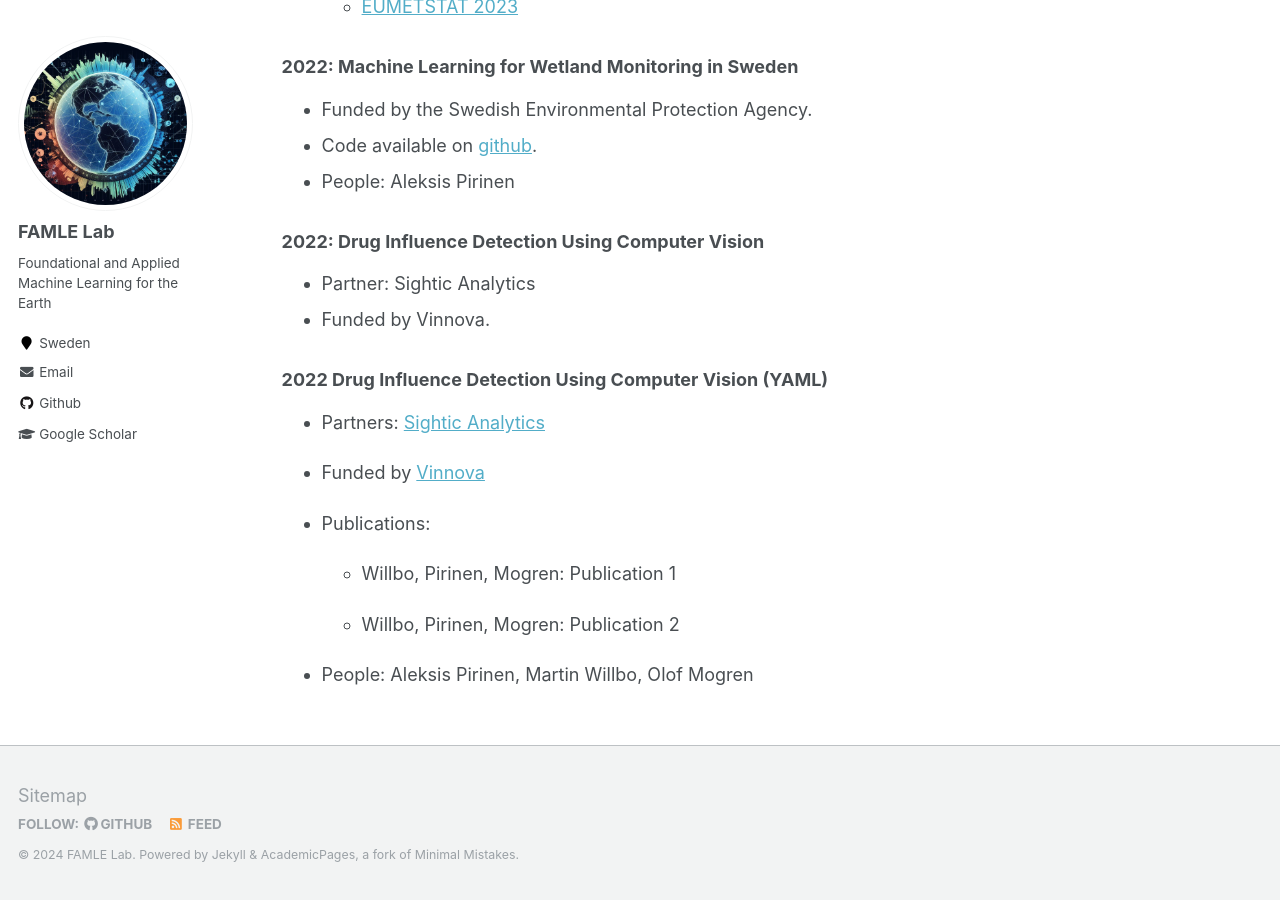
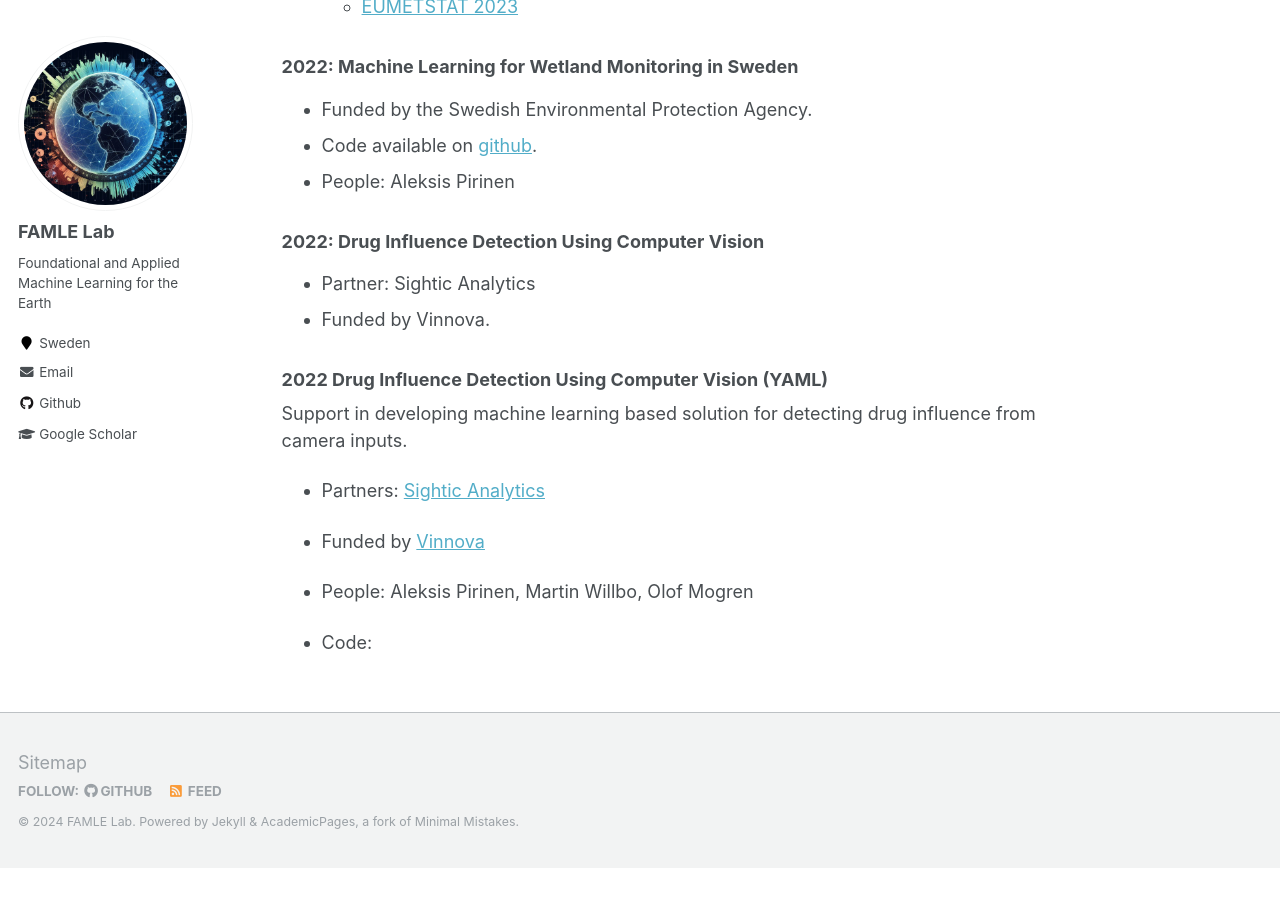
Before and after one commit to ridr-se/ridr-se.github.io, a Jekyll site: the page built from _pages/projects.md, in a window 1280 px wide and 900 px high, scrolled down 2751 px. Built offline with Jekyll 4.4.1, drawn with Linux system fonts in a browser that asks for light colours; after the commit the page ends 3619 px from its top, so only the background shows below that.

Commit message:
project posts

```diff
--- a/_pages/projects.md
+++ b/_pages/projects.md
@@ -92,6 +92,10 @@
 
 ### {{p.date | date: '%Y'}} {{ p.title }}
 
+  {% if p.description %}
+{{ p.description }}
+  {% endif %}
+
   {% if p.partners %}
 * Partners: {{ p.partners }}
   {% endif %}
@@ -107,4 +111,7 @@
   {% if p.people %}
 * People: {{ p.people | join: ", " }}
   {% endif %}
+  {% if p.code %}
+* Code: {{ p.code }}
+  {% endif %}
 {% endfor %}
```
Also changed, not shown: projects/_posts/2022-01-01-sightic.md (+2 -3 lines), 2 other files.
